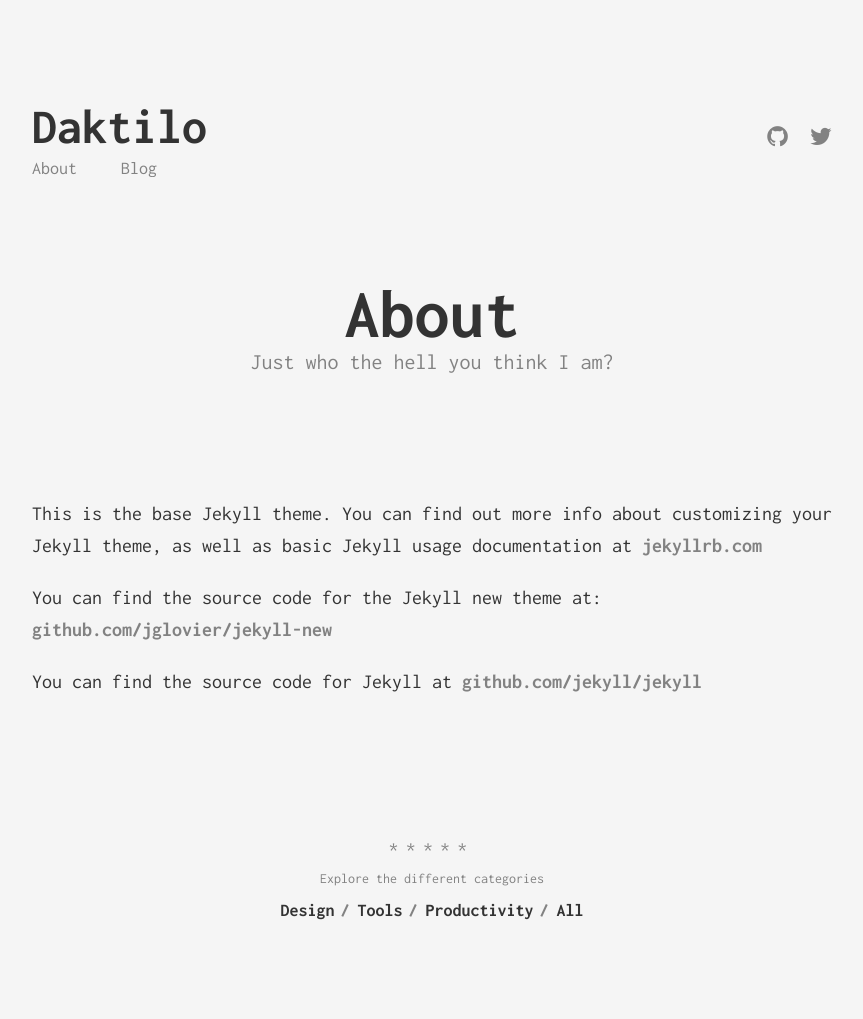
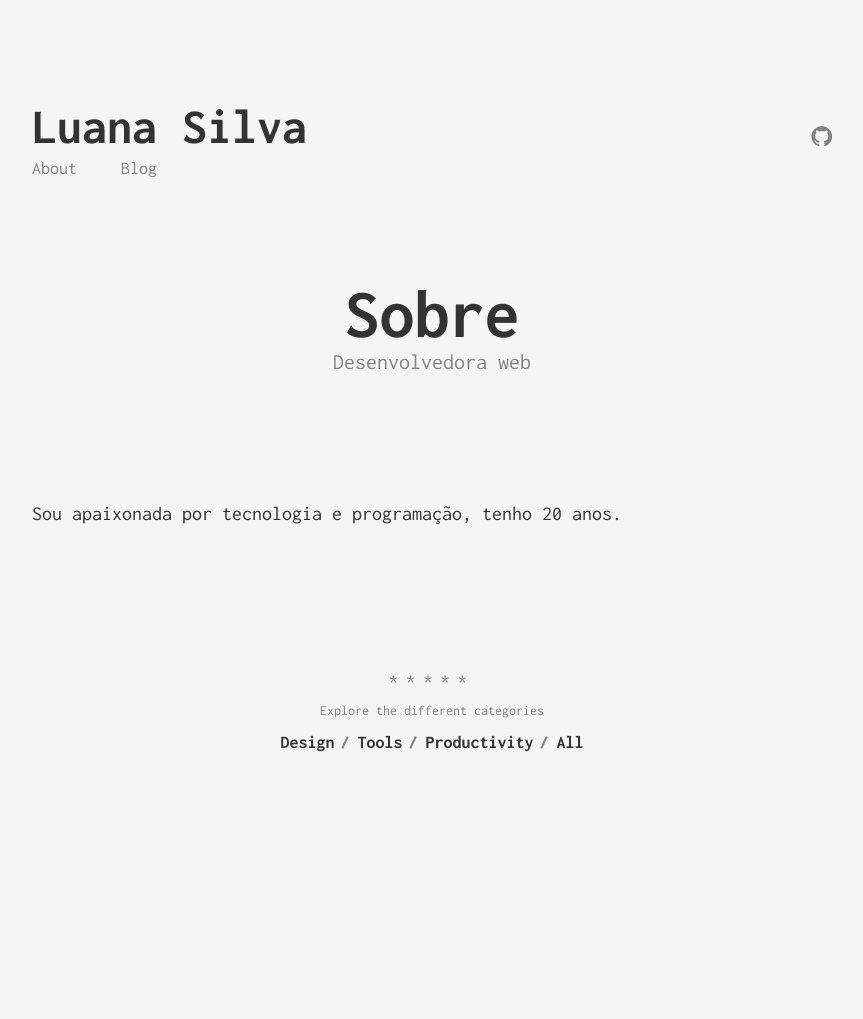
Before and after one commit to Luana-silva/Luana-silva.github.io, a Jekyll site: the page built from about.md, in a window 1280 px wide. Shown: the whole page, without its empty margins (208-1071 px from the left). Built offline with Jekyll 4.4.1, drawn with Linux system fonts in a browser that asks for light colours; after the commit the page ends 900 px from its top, so only the background shows below that.

Commit message:
Mudanças

```diff
--- a/_config.yml
+++ b/_config.yml
@@ -1,9 +1,7 @@
 # Site settings
-title: Daktilo
+title: Luana Silva
 description: >
-  Write an awesome description for your new site here. You can edit this
-  line in _config.yml. It will appear in your document head meta (for
-  Google search results) and in your feed.xml site description.
+  Tecnologia e programação.
 
 baseurl: "" # the subpath of your site, e.g. /blog/
 url: "http://hitchhiker.ma" # the base hostname & protocol for your site
@@ -11,8 +9,8 @@
 author:
   fullname: Motaquillah Maddane
   googleplus: https://www.google.com/+MotaquillahMaddane
-  github: kronik3r
-  twitter: electrik_frog
+  github: Luana-silva
+  twitter:
   # disqus: your_disqus_username
 
 # google_analytics: 'UA-XXXXXXXX-X'
--- a/about.md
+++ b/about.md
@@ -1,12 +1,8 @@
 ---
 layout: page
-title: About
-subtitle: Just who the hell you think I am?
-permalink: /about/
+title: Sobre
+subtitle: Desenvolvedora web
+permalink: /sobre/
 ---
 
-This is the base Jekyll theme. You can find out more info about customizing your Jekyll theme, as well as basic Jekyll usage documentation at [jekyllrb.com](http://jekyllrb.com/)
-
-You can find the source code for the Jekyll new theme at: [github.com/jglovier/jekyll-new](https://github.com/jglovier/jekyll-new)
-
-You can find the source code for Jekyll at [github.com/jekyll/jekyll](https://github.com/jekyll/jekyll)
+Sou apaixonada por tecnologia e programação, tenho 20 anos.
```
